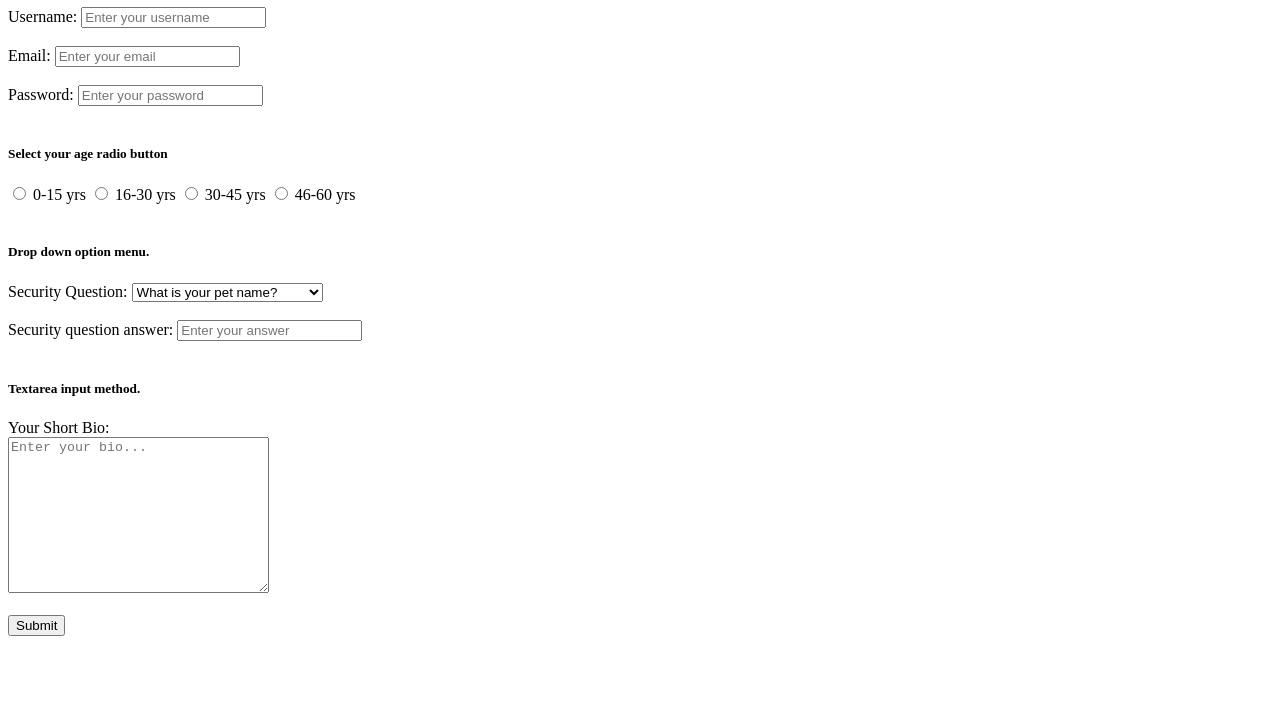
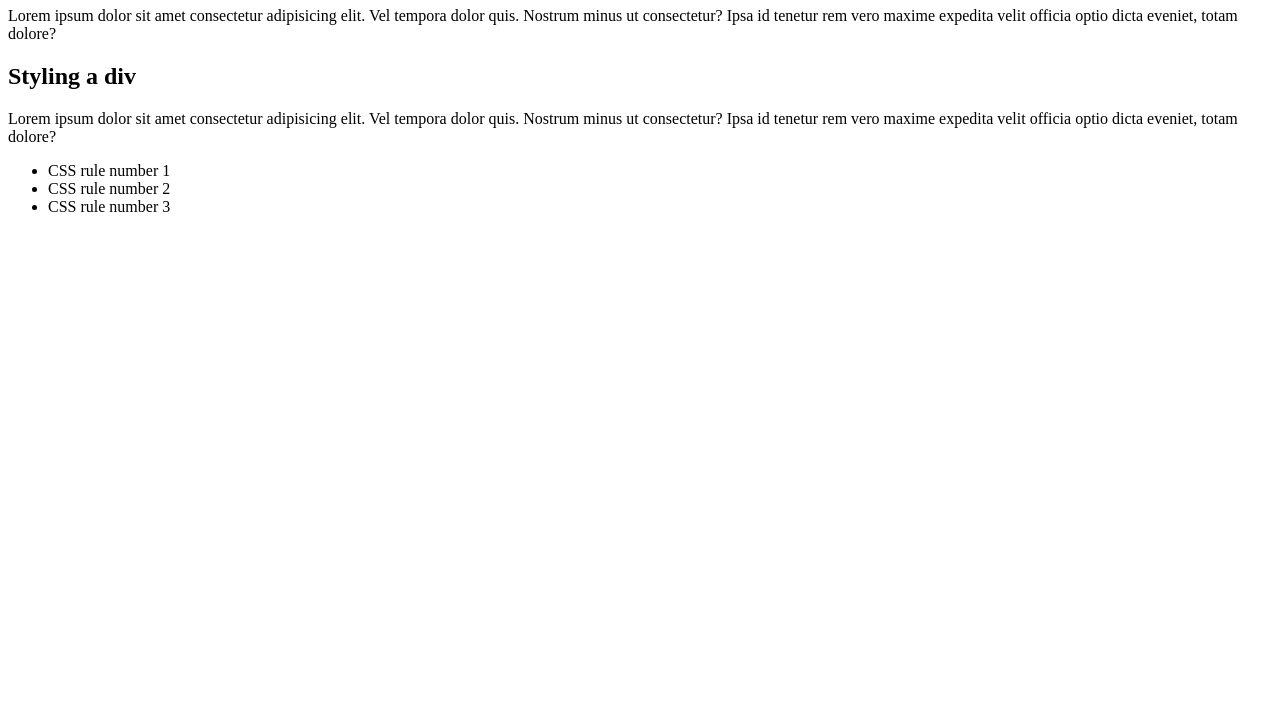
Before and after one commit to sammuthaiga/gang-html-css, a plain HTML site: page index.html in a window 1280 px wide. Shown: the part 73-800 px from the top of the page. Drawn offline with Linux system fonts and the light colour scheme.

Commit message:
refactor: changed content to practice CSS rules

```diff
--- a/index.html
+++ b/index.html
@@ -3,57 +3,21 @@
 <head>
     <meta charset="UTF-8">
     <meta name="viewport" content="width=device-width, initial-scale=1.0">
-    <title>Learning HTML</title>
+    <title>CSS Basix</title>
 </head>
 <body>
-    <h1>An overview on HTML forms</h1>
-    <form>
-        <label for="username">Username:</label>
-        <input type="text" name="username" id="username" placeholder="Enter your username" required>
-        <br />
-        <br />
-        <label for="email">Email:</label>
-        <input type="email" name="email" id="email" placeholder="Enter your email" required>
-        <br />
-        <br />
-        <label for="password">Password:</label>
-        <input type="password" name="password" id="password" placeholder="Enter your password" required>
-        <br />
-        <br />
-        <h5>Select your age radio button</h5>
-        <input type="radio" name="age" id="option-1" value="0-15 yrs">
+    <h1>CSS Basics</h1>
+    <p>Lorem ipsum dolor sit amet consectetur adipisicing elit. Vel tempora dolor quis. Nostrum minus ut consectetur? Ipsa id tenetur rem vero maxime expedita velit officia optio dicta eveniet, totam dolore?</p>
 
-        <label for="option-1">0-15 yrs</label>
-        <input type="radio" name="age" id="option-2" value="16-30">
+    <div>
+        <h2>Styling a div</h2>
+        <p>Lorem ipsum dolor sit amet consectetur adipisicing elit. Vel tempora dolor quis. Nostrum minus ut consectetur? Ipsa id tenetur rem vero maxime expedita velit officia optio dicta eveniet, totam dolore?</p>
+        <ul>
+            <li>CSS rule number 1</li>
+            <li>CSS rule number 2</li>
+            <li>CSS rule number 3</li>
 
-        <label for="option-2">16-30 yrs</label>
-        <input type="radio" name="age" id="option-3" value="30-45">
-        <label for="option-3">30-45 yrs</label>
-        <input type="radio" name="age" id="option-4" value="46-60">
-        <label for="option-4">46-60 yrs</label>
-        <br />
-        <br />
-        <h5>Drop down option menu.</h5>
-        <label for="question">Security Question:</label>
-        <select name="question" id="question">
-            <option value="What is your pet name?">What is your pet name?</option>
-            <option value="What is your favourite color?">What is your favourite color?</option>
-            <option value="What is your favourite food?">What is your favourite food?</option>
-        </select>
-        <br /><br />
-        <label for="answer">Security question answer:</label>
-        <input type="text" name="answer" id="answer" placeholder="Enter your answer">
-        <br /><br />
-
-        <h5>Textarea input method.</h5>
-        <label for="bio">Your Short Bio:</label>
-        <br />
-        <textarea name="bio" id="bio" cols="30" rows="10" placeholder="Enter your bio..."></textarea>
-        <br /><br />
-        <input type="submit" value="Submit">
-
-
-
-    </form>
+        </ul>
+    </div>
 </body>
 </html>
```
Also changed, not shown: about.html (added, +12 -0 lines).
